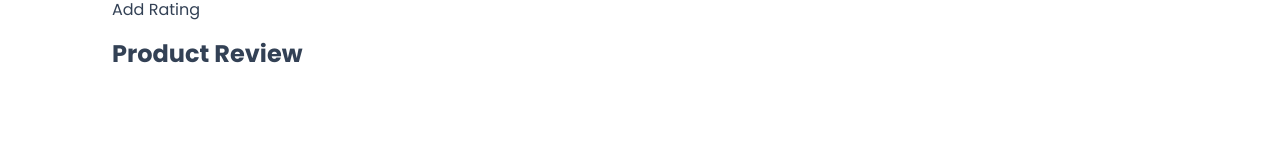
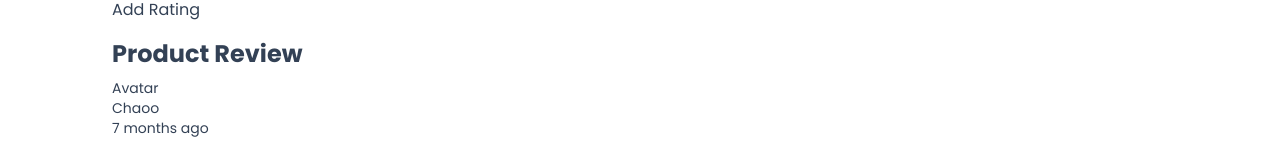
Before and after one commit to Alek30k/E-shop, a Next.js app: page /product/1 in a window 1280 px wide. Shown: the part 798-939 px from the top of the page. Built offline with nearby package versions, Linux system fonts and the light colour scheme; a web font is replaced by a local one.

Commit message:
last commit

```diff
--- a/app/product/[productId]/ListRating.tsx
+++ b/app/product/[productId]/ListRating.tsx
@@ -1,6 +1,7 @@
 "use client";
 
 import Heading from "@/app/components/Heading";
+import moment from "moment";
 
 interface ListRatingProps {
   product: any;
@@ -10,7 +11,20 @@ const ListRating = ({ product }: ListRatingProps) => {
   return (
     <div>
       <Heading title="Product Review" />
-      <div></div>
+      <div className="text-sm mt-2">
+        {product.reviews &&
+          product.reviews.map((review: any) => {
+            return (
+              <div key={review.id} className="max-w-[300px]">
+                <div>
+                  <div>Avatar</div>
+                  <div>{review?.user.name}</div>
+                  <div>{moment(review.createdDate).fromNow()}</div>
+                </div>
+              </div>
+            );
+          })}
+      </div>
     </div>
   );
 };
--- a/package.json
+++ b/package.json
@@ -18,6 +18,7 @@
     "autoprefixer": "10.4.17",
     "eslint": "8.56.0",
     "eslint-config-next": "14.1.0",
+    "moment": "^2.30.1",
     "next": "14.1.0",
     "postcss": "8.4.33",
     "react": "18.2.0",
```
Also changed, not shown: 1 other file (tests, documents, lock files or other folders).
